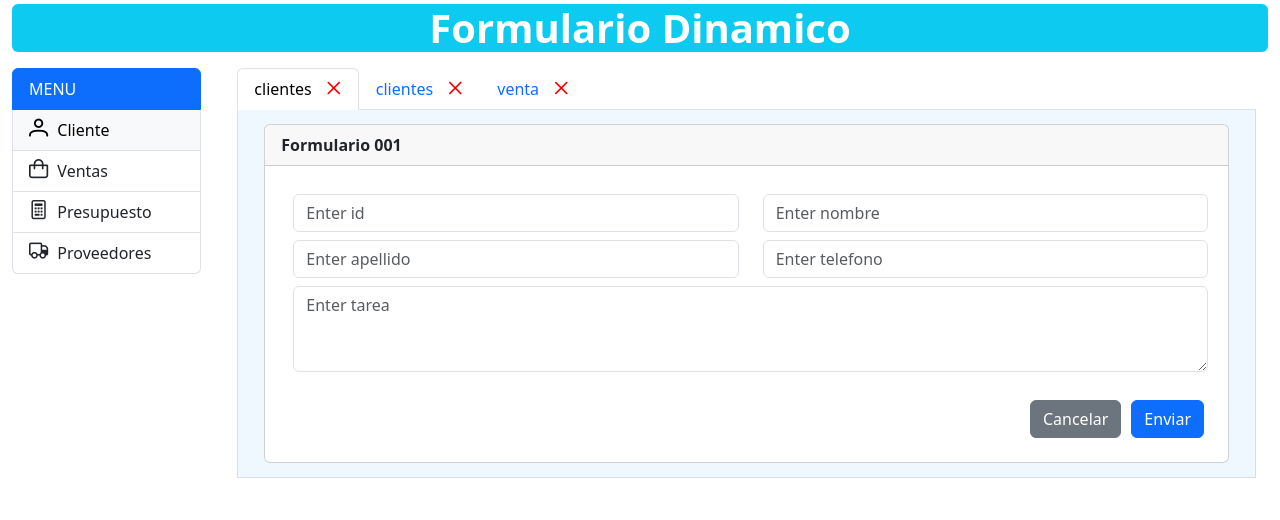
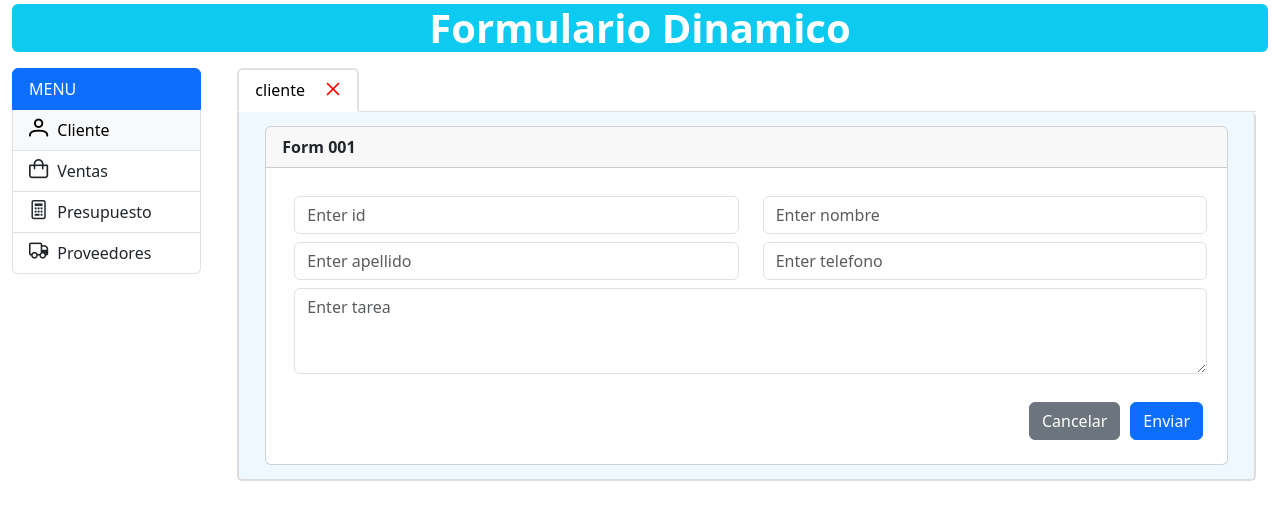
Before and after one commit to faviocabral/app-form-dinamic, a React (Vite) app: page / in a window 1280 px wide. Both pictures are taken after a click on the link "Cliente". Shown: the top 520 px of the page. Built offline with nearby package versions, Linux system fonts and the light colour scheme.

Commit message:
update close dinamic tab

```diff
--- a/src/App.jsx
+++ b/src/App.jsx
@@ -1,11 +1,11 @@
-import React from 'react'
+import React, {useState} from 'react'
 import TabsPage from './components/TabsPage';
 import Forms from './components/Forms'
 import { Button } from 'primereact/button';
 import { PrimeIcons } from 'primereact/api';
 
 export default function App() {
-
+  const [ventana, setVentana]=useState([])
   //payload(objeto) que viene de la base datos
   let forms2 = [
     {id: 1, col:2, campos: [
@@ -19,7 +19,7 @@ export default function App() {
     {id: 2, col:2, campos: [
           {nombre:'id', tipo:'number' , disabled: false },
           {nombre:'nombre', tipo: 'text', disabled: false },
-          {nombre:'apellido', tipo: 'text', disabled: false},
+          {nombre:'direccion', tipo: 'text', disabled: false},
           {nombre:'telefono', tipo: 'text', disabled: false},
           {nombre:'tarea', tipo: 'textarea', disabled: false},
         ]
@@ -27,16 +27,15 @@ export default function App() {
     {id: 3, col:2, campos: [
       {nombre:'id', tipo:'number' , disabled: true },
       {nombre:'nombre', tipo: 'text', disabled: false },
-      {nombre:'apellido', tipo: 'text', disabled: false},
-      {nombre:'telefono', tipo: 'text', disabled: false},
+      {nombre:'pedido', tipo: 'text', disabled: false},
+      {nombre:'area', tipo: 'text', disabled: false},
       {nombre:'tarea', tipo: 'textarea', disabled: false},
     ]
   },
   {id: 4, col:2, campos: [
         {nombre:'id', tipo:'number' , disabled: true },
         {nombre:'nombre', tipo: 'text', disabled: false },
-        {nombre:'apellido', tipo: 'text', disabled: false},
-        {nombre:'telefono', tipo: 'text', disabled: false},
+        {nombre:'ubicacion', tipo: 'text', disabled: false},
         {nombre:'tarea', tipo: 'textarea', disabled: false},
     ]
   },
@@ -66,10 +65,29 @@ export default function App() {
 
   let pages = [
     {id: 1, name:'clientes', content: [<Forms key={1} form={forms2} id={1} />] },
-    {id: 2, name:'clientes', content: [<Forms key={2} form={forms2} id={2} />] },
+    {id: 1, name:'clientes', content: [<Forms key={1} form={forms2} id={2} />] },
     {id: 3, name:'venta',    content: [<Forms key={3} form={forms2} id={3} />] },
   ]
+  let pageWindows = [
+    {id: 1, name:'cliente', content: [<Forms key={1} form={forms2} id={1} />]},
+    {id: 2, name:'venta',  content: [<Forms key={2} form={forms2} id={2} />]},
+    {id: 3, name:'presupuesto',  content: [<Forms key={3} form={forms2} id={3} />] },
+    {id: 4, name:'proveedores',  content: [<Forms key={4} form={forms2} id={4} />] },
+  ]
 
+  const agregarVentana = (window)=>{
+
+    let newWindow = (pageWindows.find(item=> item.name === window ))
+    newWindow.id = ventana.length + 1
+    setVentana( current=>[...current, newWindow])
+  }
+const cerrarVentana=(id)=>{
+  if(!confirm('Esta seguro de cerrar ?')) return
+  console.log('entro para cerrar ventana .. ', ventana.filter(item=> item.id !== id ))
+  let newWindow = (ventana.filter(item=> item.id !== id ))
+
+  setVentana( newWindow )
+}
   return (
     <>
       <div className="container-fluid">
@@ -77,17 +95,17 @@ export default function App() {
         <div className="row">
           <div className="col-2 mt-2 d-flex justify-content-center">
           <ul className="list-group w-100">
-            <a href="#" className="list-group-item active">MENU</a>
-            <a href="#" className="list-group-item list-group-item-action"> <i className="pi pi-user" style={{ fontSize: '1.2rem', marginRight:'5px' }}></i> Cliente </a>
-            <a href="#" className="list-group-item list-group-item-action"> <i className="pi pi-shopping-bag" style={{ fontSize: '1.2rem', marginRight:'5px' }}></i> Ventas</a>
-            <a href="#" className="list-group-item list-group-item-action"><i className="pi pi-calculator" style={{ fontSize: '1.2rem', marginRight:'5px' }}></i> Presupuesto</a>
-            <a href="#" className="list-group-item list-group-item-action"><i className="pi pi-truck" style={{ fontSize: '1.2rem', marginRight:'5px' }}></i> Proveedores</a>
+            <a href="#" className="list-group-item active" onClick={()=>{alert(ventana.length)}}>MENU</a>
+            <a href="#" className="list-group-item list-group-item-action" onClick={()=>{agregarVentana('cliente')}}> <i className="pi pi-user" style={{ fontSize: '1.2rem', marginRight:'5px' }}></i> Cliente </a>
+            <a href="#" className="list-group-item list-group-item-action" onClick={()=>{agregarVentana('venta')}}> <i className="pi pi-shopping-bag" style={{ fontSize: '1.2rem', marginRight:'5px' }}></i> Ventas</a>
+            <a href="#" className="list-group-item list-group-item-action" onClick={()=>{agregarVentana('presupuesto')}}><i className="pi pi-calculator" style={{ fontSize: '1.2rem', marginRight:'5px' }}></i> Presupuesto</a>
+            <a href="#" className="list-group-item list-group-item-action" onClick={()=>{agregarVentana('proveedor')}}><i className="pi pi-truck" style={{ fontSize: '1.2rem', marginRight:'5px' }}></i> Proveedores</a>
           </ul>
           </div>
 
           <div className="col-10">
-            <div className="container-fluid mt-2 w3-border w3-padding w3-round ws-grey d-flex  justify-content-arround">
-              <TabsPage pages={pages} />
+            <div className="container-fluid mt-2 w3-border w3-padding w3-round ws-grey d-flex justify-content-arround">
+              <TabsPage pages={ventana} handleClick={cerrarVentana} />
             </div>
           </div>
 
--- a/src/components/Forms.jsx
+++ b/src/components/Forms.jsx
@@ -20,7 +20,7 @@ export default function Forms(props) {
     props.form.filter(item=> item.id === props.id).map((item,x)=>{
       return(
         <div className="card m-1" key={x}>
-          <div className="card-header text-bold">Formulario 00{item.id}</div>
+          <div className="card-header text-bold">Form 00{item.id}</div>
           <div className="body">
             <form className="p-4" onSubmit={handleSubmit}>
               <div className="content">
--- a/src/components/TabsPage.jsx
+++ b/src/components/TabsPage.jsx
@@ -6,12 +6,16 @@ export default function TabsPage(props) {
         alert('cerrar ventana')
     }
 
-
+    const showWindow = {visibility: props.pages.length > 0? 'visible':'hidden' }
     //cabecera del tab
     const Header =(props)=>{
         return (
             <li className="nav-item" >
-                <a className={`nav-link ${props.active}`} data-bs-toggle="tab" href={`#${props.name}-${props.id}`}>{props.name} <i className="pi pi-times" style={{marginLeft:'10px', color:'red'}}></i></a>
+                <a className={`nav-link ${props.active}`} data-bs-toggle="tab" href={`#${props.name}-${props.id}`}>
+                    {props.name}
+                    <i className="pi pi-times closeTab" onClick={props.handleClick} style={{marginLeft:'20px', color:'red'}}></i>
+                </a>
+
             </li>
         )
     }
@@ -26,16 +30,16 @@ export default function TabsPage(props) {
 
   return (
     <div style={{width: '100%'}}>
-        <ul className="nav nav-tabs">
+        <ul className="nav nav-tabs" style={showWindow}>
             {
                 props.pages.map((item, x)=>{
                     return(
-                        <Header key={x} name={item.name} id={item.id} active={ (x === 0 ?'active':'') } />
+                        <Header key={x} name={item.name} id={item.id} handleClick={()=>{props.handleClick(item.id)}} active={ (x === 0 ?'active':'') } />
                     )
                 })
             }
         </ul>
-        <div className="tab-content">
+        <div className="tab-content" style={showWindow} >
             {
                 props.pages.map((item,x)=>{
                     return(
--- a/src/index.css
+++ b/src/index.css
@@ -5,6 +5,21 @@
 .nav-tabs > li > a.active,
 .nav-tabs > li > a.active:hover,
 .nav-tabs > li > a.active:focus {
+  background-color: aliceblue
+}
+.nav-tabs .nav-item .nav-link,
+.nav .nav-tabs{
+  border-width: 2px;
+}
+
+.closeTab:hover{
+  box-shadow: 0 1px 2px rgba(0,0,0,0.15);
+  transform: scale(1.1);
+  -webkit-transform: scale(1.1);
+  font-weight: bold;
+}
+
+.active-tab{
   background-color: aliceblue
 }
 .tab-content{
@@ -15,4 +30,8 @@
   border-right:1px solid #ddd;
   border-bottom:1px solid #ddd;
   min-height: 350px;
+  border-bottom-left-radius: 5px;
+  border-bottom-right-radius: 5px;
+  border-top-right-radius: 5px;
+  border-width: 2px;
 }
```
